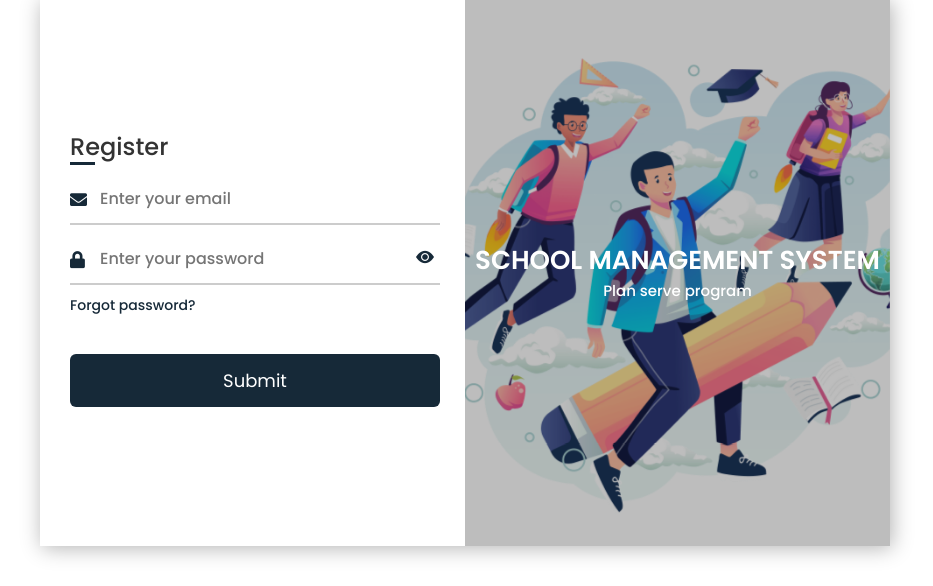
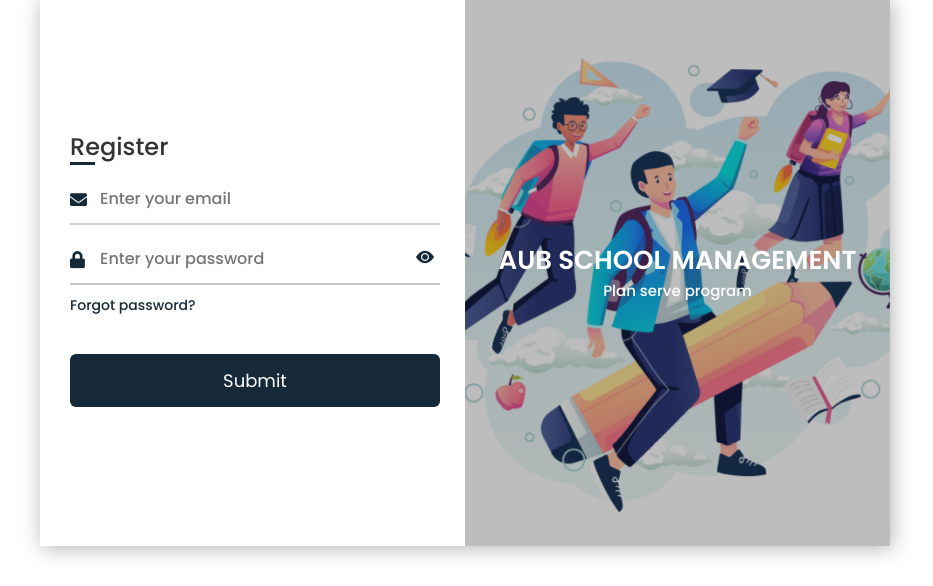
Before and after one commit to E-Nat/school-management-system, a PHP site: page /login.php in a window 1280 px wide. Shown: the part 128-714 px from the top of the page, without its empty margins (175-1108 px from the left). Run offline with PHP 8.4, Linux system fonts and the light colour scheme; some libraries are stand-ins or nearby versions.

Commit message:
test webhook

```diff
--- a/school-management-system/login.php
+++ b/school-management-system/login.php
@@ -56,7 +56,7 @@ if (isset($_SESSION['uid'])) {
       <div class="front">
         <img src="images/loginimage.jpg" alt="">
         <div class="text">
-          <span class="text-1">SCHOOL MANAGEMENT SYSTEM<br></span>
+          <span class="text-1">AUB SCHOOL MANAGEMENT<br></span>
           <span class="text-2">Plan serve program</span>
         </div>
       </div>
```
